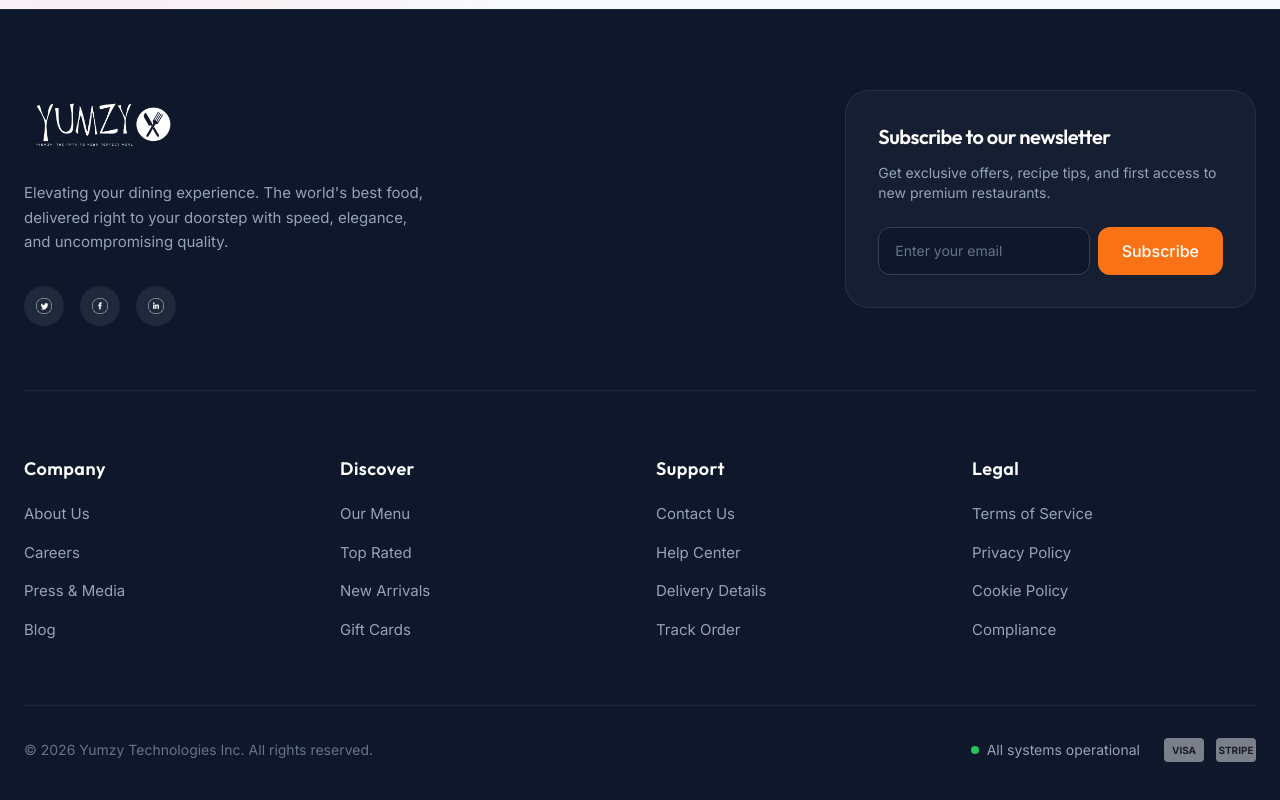
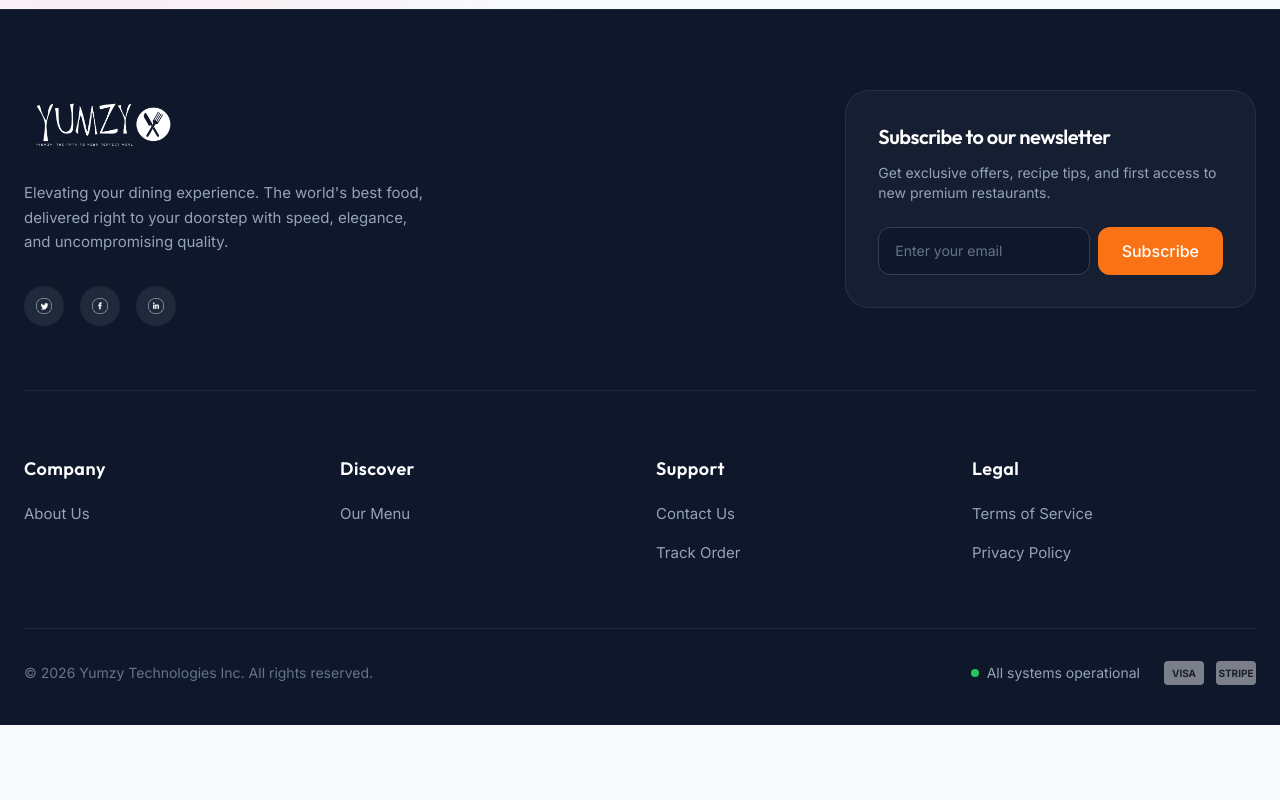
Before and after one commit to aassiiss/Yumzy, a React (Create React App) app in the folder frontend/: page /contact in a window 1280 px wide. Shown: the part 1228-2028 px from the top of the page. After the commit the page ends 1953 px from the top, so only its background shows below. Built offline with nearby package versions, Linux system fonts and the light colour scheme; no server answers.

Commit message:
chore: remove non-working links from footer

```diff
--- a/frontend/src/components/Footer.js
+++ b/frontend/src/components/Footer.js
@@ -51,9 +51,6 @@ const Footer = () => {
             <h4 className='text-white font-outfit font-semibold text-lg tracking-wide'>Company</h4>
             <div className='flex flex-col gap-4 font-inter text-[15px]'>
               <Link to="/about" className='text-slate-400 hover:text-orange-500 transition-colors w-max'>About Us</Link>
-              <a href="#" className='text-slate-400 hover:text-orange-500 transition-colors w-max'>Careers</a>
-              <a href="#" className='text-slate-400 hover:text-orange-500 transition-colors w-max'>Press & Media</a>
-              <a href="#" className='text-slate-400 hover:text-orange-500 transition-colors w-max'>Blog</a>
             </div>
           </div>
 
@@ -61,9 +58,6 @@ const Footer = () => {
             <h4 className='text-white font-outfit font-semibold text-lg tracking-wide'>Discover</h4>
             <div className='flex flex-col gap-4 font-inter text-[15px]'>
               <Link to="/menu" className='text-slate-400 hover:text-orange-500 transition-colors w-max'>Our Menu</Link>
-              <a href="#" className='text-slate-400 hover:text-orange-500 transition-colors w-max'>Top Rated</a>
-              <a href="#" className='text-slate-400 hover:text-orange-500 transition-colors w-max'>New Arrivals</a>
-              <a href="#" className='text-slate-400 hover:text-orange-500 transition-colors w-max'>Gift Cards</a>
             </div>
           </div>
 
@@ -71,9 +65,7 @@ const Footer = () => {
             <h4 className='text-white font-outfit font-semibold text-lg tracking-wide'>Support</h4>
             <div className='flex flex-col gap-4 font-inter text-[15px]'>
               <Link to="/contact" className='text-slate-400 hover:text-orange-500 transition-colors w-max'>Contact Us</Link>
-              <a href="#" className='text-slate-400 hover:text-orange-500 transition-colors w-max'>Help Center</a>
-              <a href="#" className='text-slate-400 hover:text-orange-500 transition-colors w-max'>Delivery Details</a>
-              <a href="#" className='text-slate-400 hover:text-orange-500 transition-colors w-max'>Track Order</a>
+              <Link to="/myorders" className='text-slate-400 hover:text-orange-500 transition-colors w-max'>Track Order</Link>
             </div>
           </div>
 
@@ -82,8 +74,6 @@ const Footer = () => {
             <div className='flex flex-col gap-4 font-inter text-[15px]'>
               <Link to="/terms" className='text-slate-400 hover:text-orange-500 transition-colors w-max'>Terms of Service</Link>
               <Link to="/privacy" className='text-slate-400 hover:text-orange-500 transition-colors w-max'>Privacy Policy</Link>
-              <a href="#" className='text-slate-400 hover:text-orange-500 transition-colors w-max'>Cookie Policy</a>
-              <a href="#" className='text-slate-400 hover:text-orange-500 transition-colors w-max'>Compliance</a>
             </div>
           </div>
         </div>
```
